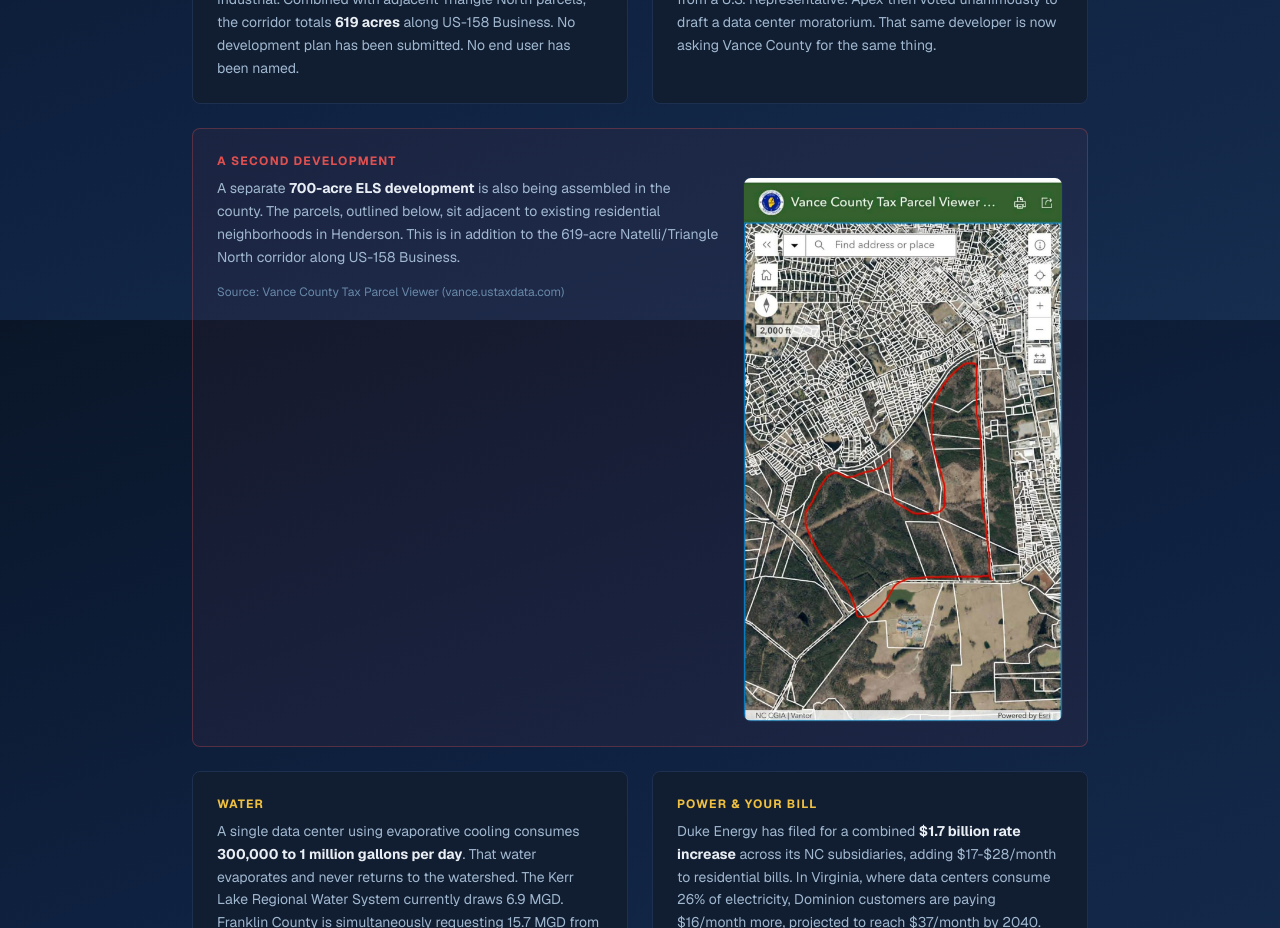
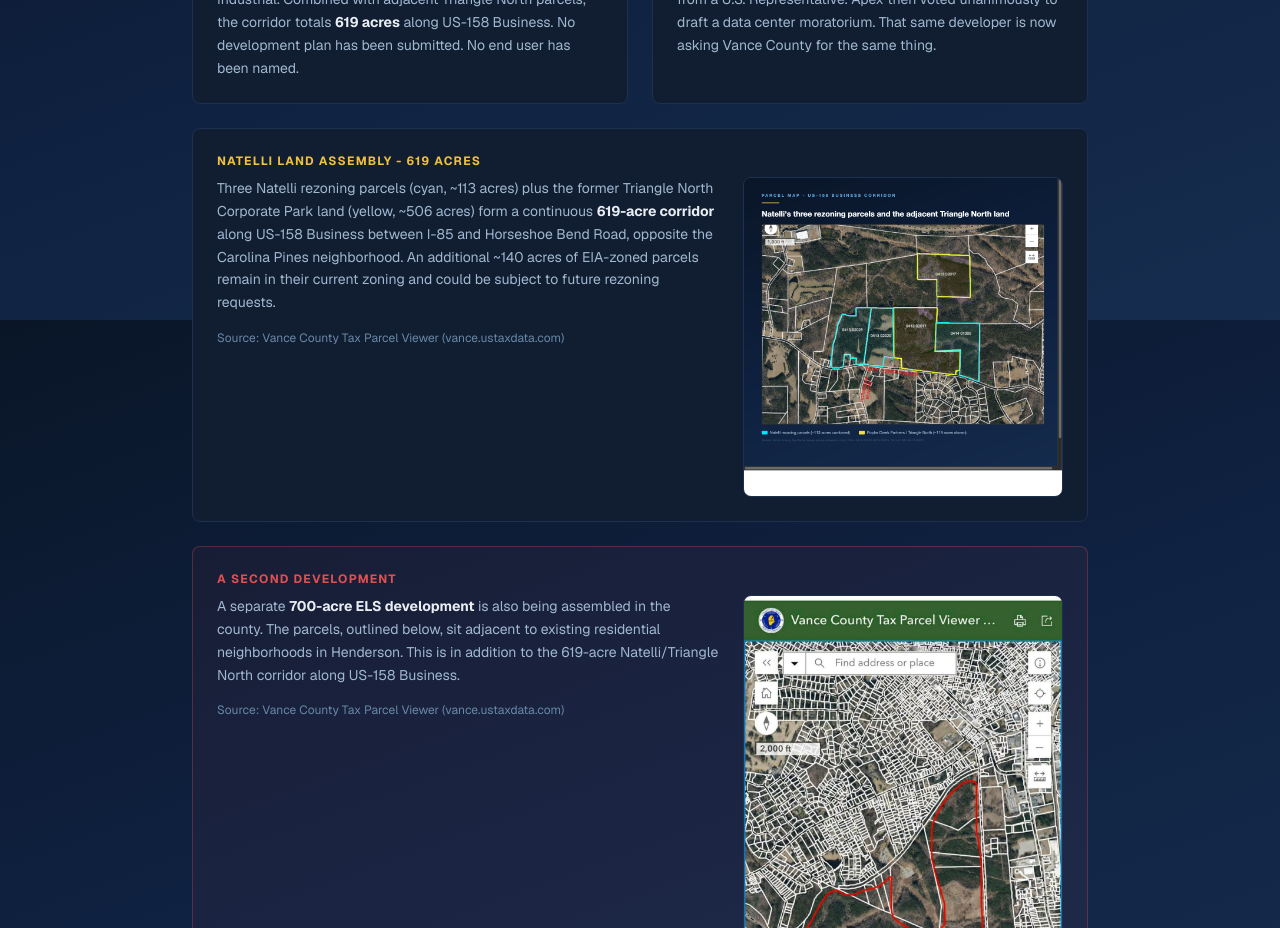
Before and after one commit to swv-dev/henderson-vance-fyi, a Next.js app: page / in a window 1280 px wide. Shown: the part 1280-2208 px from the top of the page. Built offline with nearby package versions, Linux system fonts and the light colour scheme.

Commit message:
Add Natelli 619-acre corridor map card and ELS 700-acre development map card

```diff
--- a/src/app/page.tsx
+++ b/src/app/page.tsx
@@ -174,6 +174,39 @@ export default function Home() {
                 moratorium. That same developer is now asking Vance County for the
                 same thing.
               </p>
+            </div>
+
+            <div className="rounded-lg border border-card-border bg-card p-6 md:col-span-2">
+              <p className="mb-2 text-xs font-bold uppercase tracking-widest text-gold">
+                Natelli Land Assembly - 619 Acres
+              </p>
+              <div className="md:flex md:gap-6">
+                <div className="md:flex-1">
+                  <p className="text-sm leading-relaxed text-muted mb-4">
+                    Three Natelli rezoning parcels (cyan, ~113 acres) plus the former
+                    Triangle North Corporate Park land (yellow, ~506 acres) form a
+                    continuous <strong className="text-foreground">619-acre corridor</strong> along
+                    US-158 Business between I-85 and Horseshoe Bend Road, opposite
+                    the Carolina Pines neighborhood. An additional ~140 acres of
+                    EIA-zoned parcels remain in their current zoning and could be
+                    subject to future rezoning requests.
+                  </p>
+                  <p className="text-xs text-subtle">
+                    Source: Vance County Tax Parcel Viewer (vance.ustaxdata.com)
+                  </p>
+                </div>
+                <div className="mt-4 md:mt-0 md:w-80 shrink-0">
+                  <a href="/carousel/card-3c-map.png" target="_blank" rel="noopener noreferrer" className="group block overflow-hidden rounded-lg border border-card-border transition hover:border-gold/40">
+                    <Image
+                      src="/carousel/card-3c-map.png"
+                      alt="Parcel map showing Natelli rezoning parcels (cyan) and adjacent Triangle North land (yellow) along US-158 Business corridor - approximately 619 acres total"
+                      width={540}
+                      height={540}
+                      className="h-auto w-full transition group-hover:scale-[1.02]"
+                    />
+                  </a>
+                </div>
+              </div>
             </div>
 
             <div className="rounded-lg border border-red/30 bg-red/5 p-6 md:col-span-2">
```
